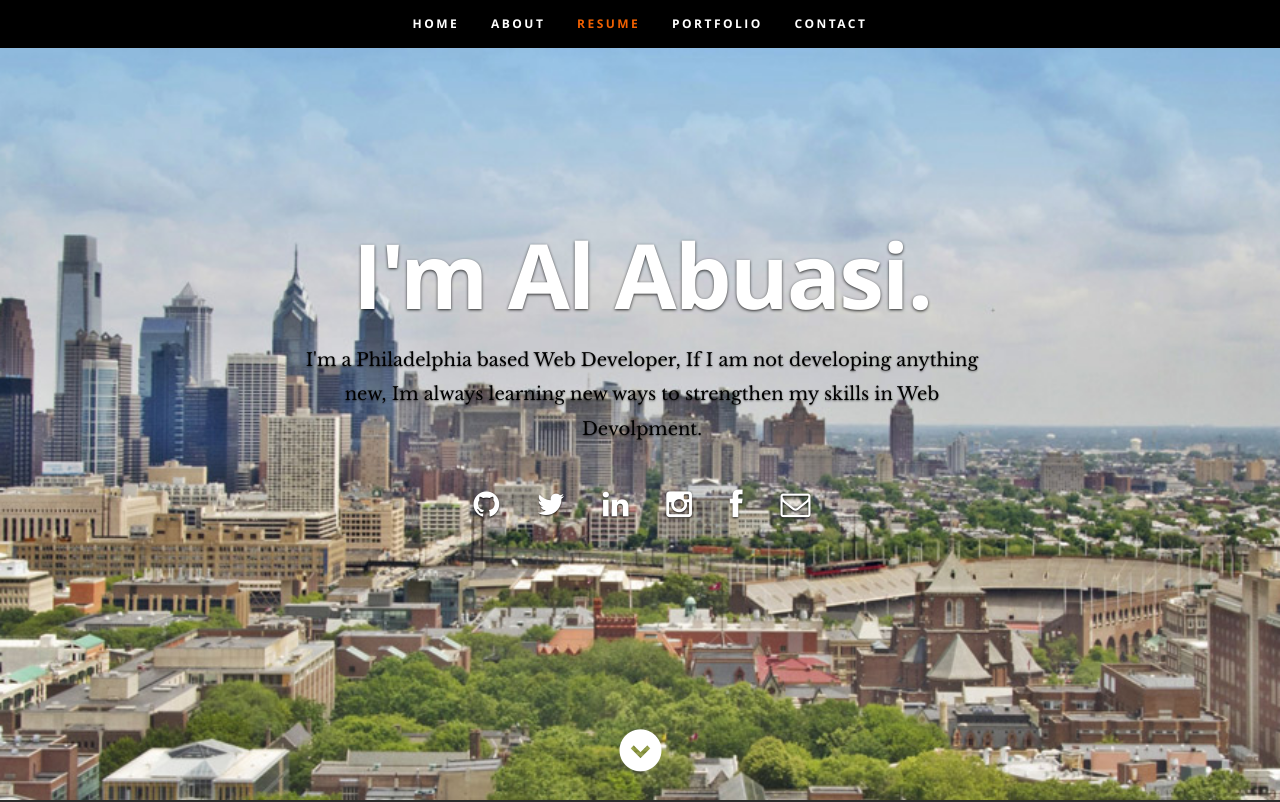
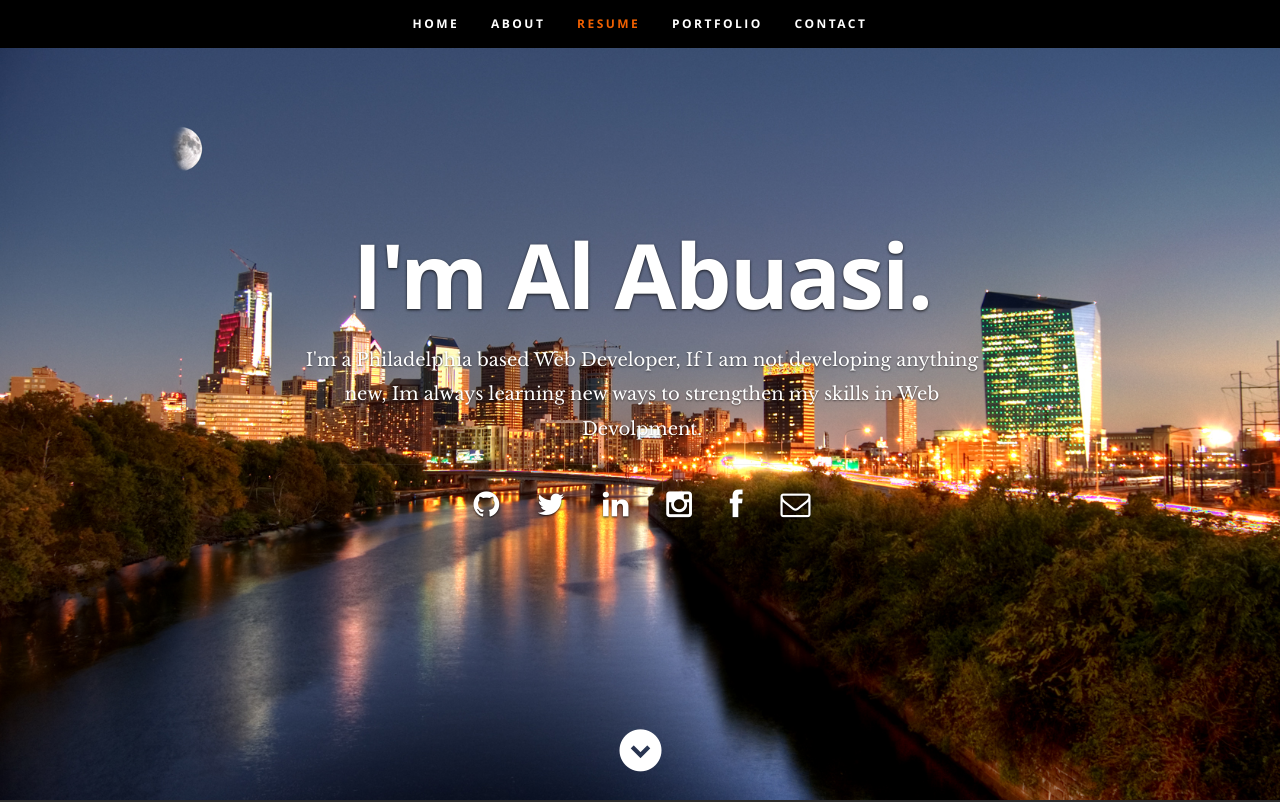
Before and after one commit to al-abuasi/Portfolio, a plain HTML site: page index.html in a window 1280 px wide. Shown: the top 802 px of the page. Drawn offline with nearby package versions, Linux system fonts and the light colour scheme.

Commit message:
changed header background

```diff
--- a/css/layout.css
+++ b/css/layout.css
@@ -9,7 +9,7 @@ header {
    height: 800px;
    min-height: 500px;
    width: 100%;
-   background: #161415  url(../images/phili.jpg) no-repeat top center;
+   background: #161415  url(../images/phili4.jpg) no-repeat top center;
    background-size: cover !important;
 	-webkit-background-size: cover !important;
    text-align: center;
@@ -45,14 +45,14 @@ header .banner-text h1 {
 }
 header .banner-text h3 {
    font: 18px/1.9em 'librebaskerville-regular', serif;
-   color: black;
+   color: white;
    margin: 0 auto;
    width: 70%;
    text-shadow: 0px 1px 2px rgba(0, 0, 0, .5);
 }
 header .banner-text h3 span,
 header .banner-text h3 a {
-   color: black;
+   color: white;
 }
 header .banner-text hr {
    width: 60%;
```
Also changed, not shown: images/phili4.jpg (added).
